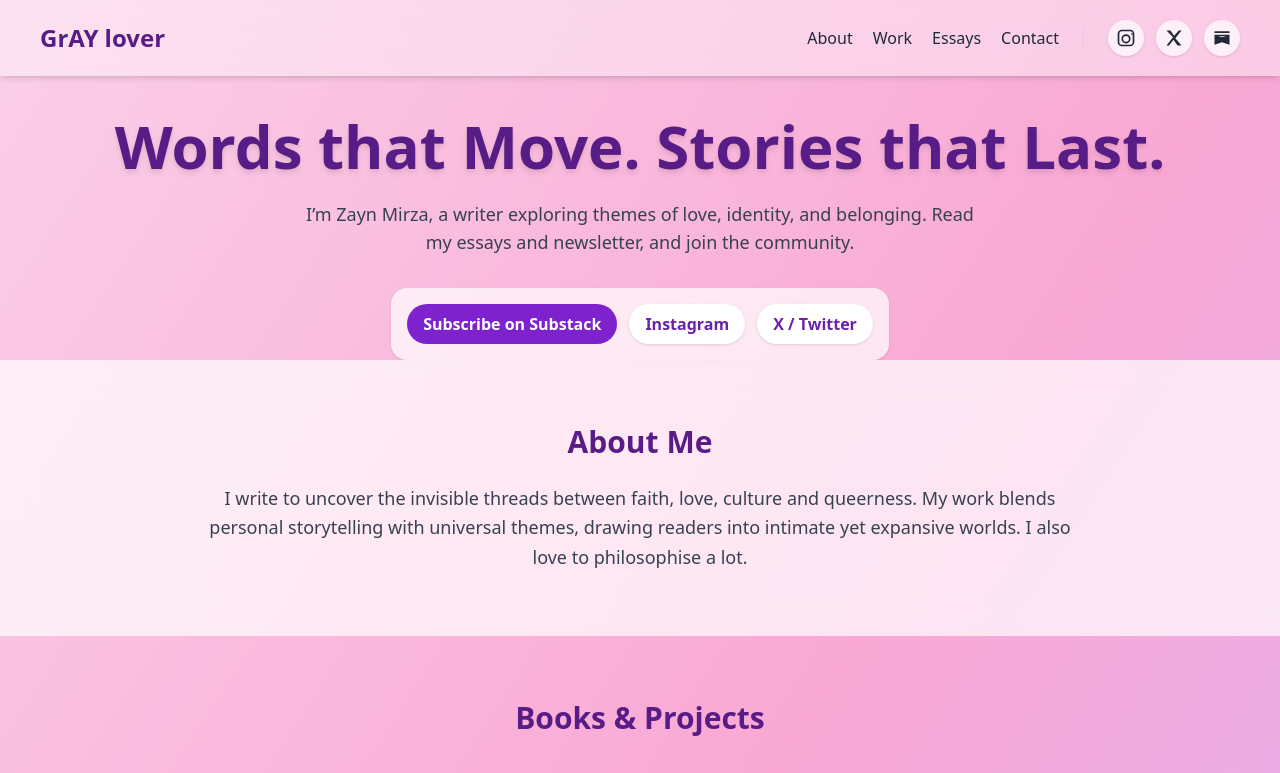
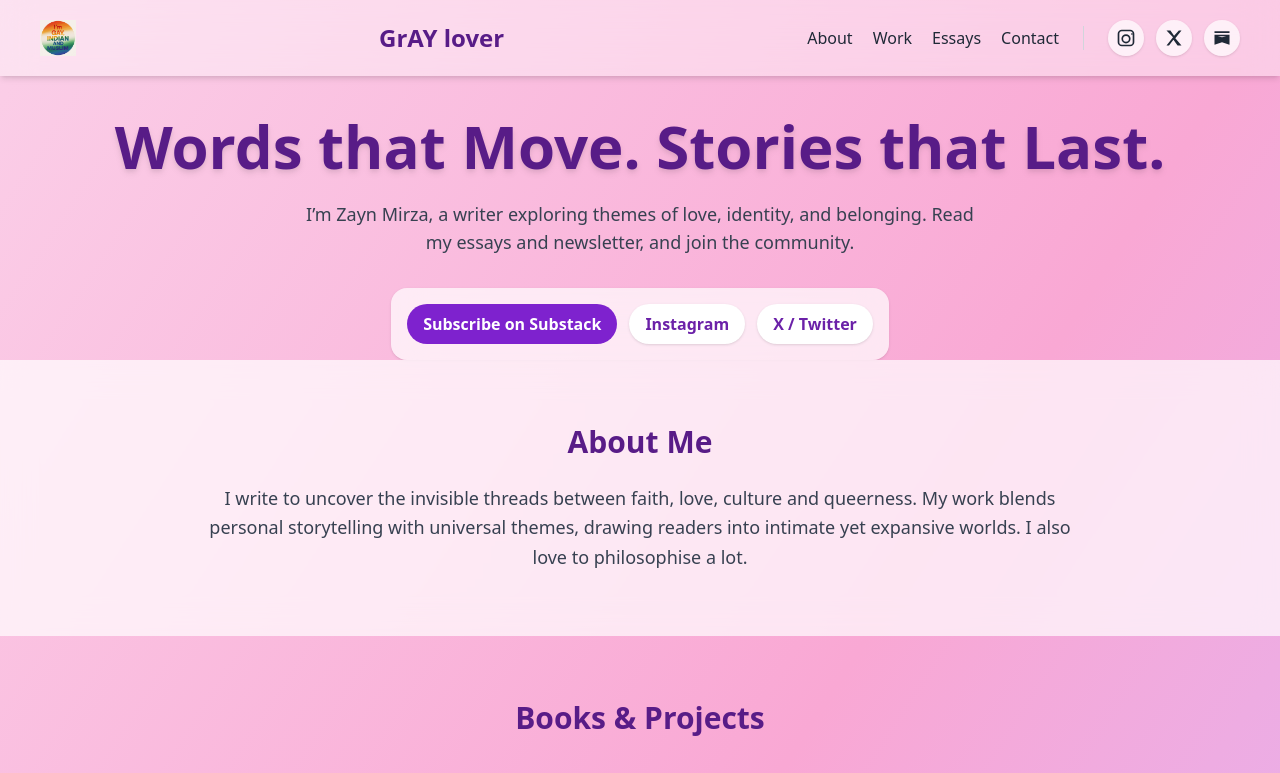
Before and after one commit to GrAYlover10/GrAYlover10.github.io, a plain HTML site: page index.html in a window 1280 px wide. Shown: the top 773 px of the page. Drawn offline with nearby package versions, Linux system fonts and the light colour scheme.

Commit message:
Update index.html

```diff
--- a/index.html
+++ b/index.html
@@ -12,6 +12,7 @@
 
   <!-- Header -->
   <header class="w-full py-5 px-6 md:px-10 flex justify-between items-center bg-white/40 backdrop-blur-lg shadow-md">
+    <img src="logo1.jpg" alt="Site logo" style="height:36px;width:auto;">
     <h1 class="text-2xl font-bold text-purple-900">GrAY lover</h1>
 
     <!-- Top-right socials (desktop) -->
```
